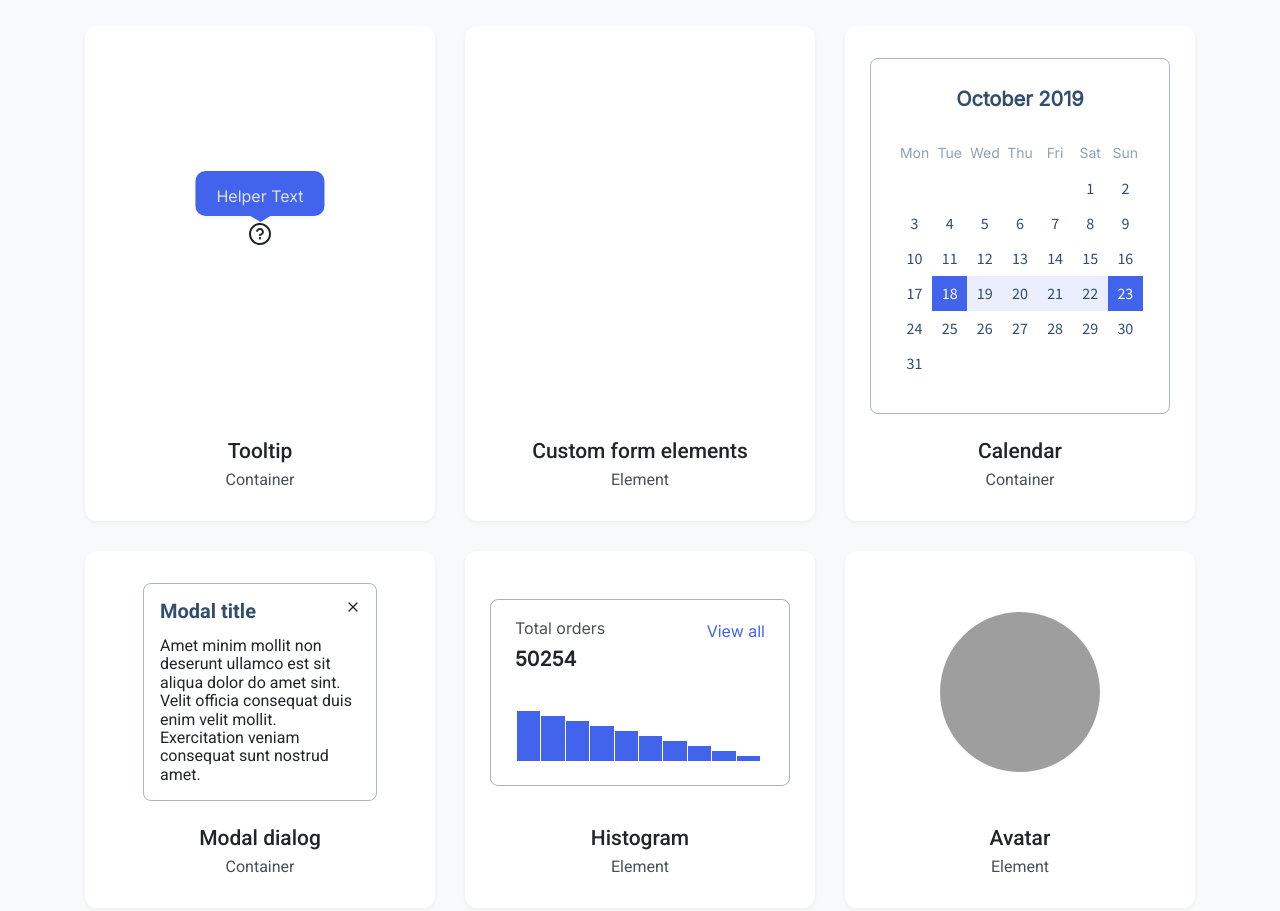
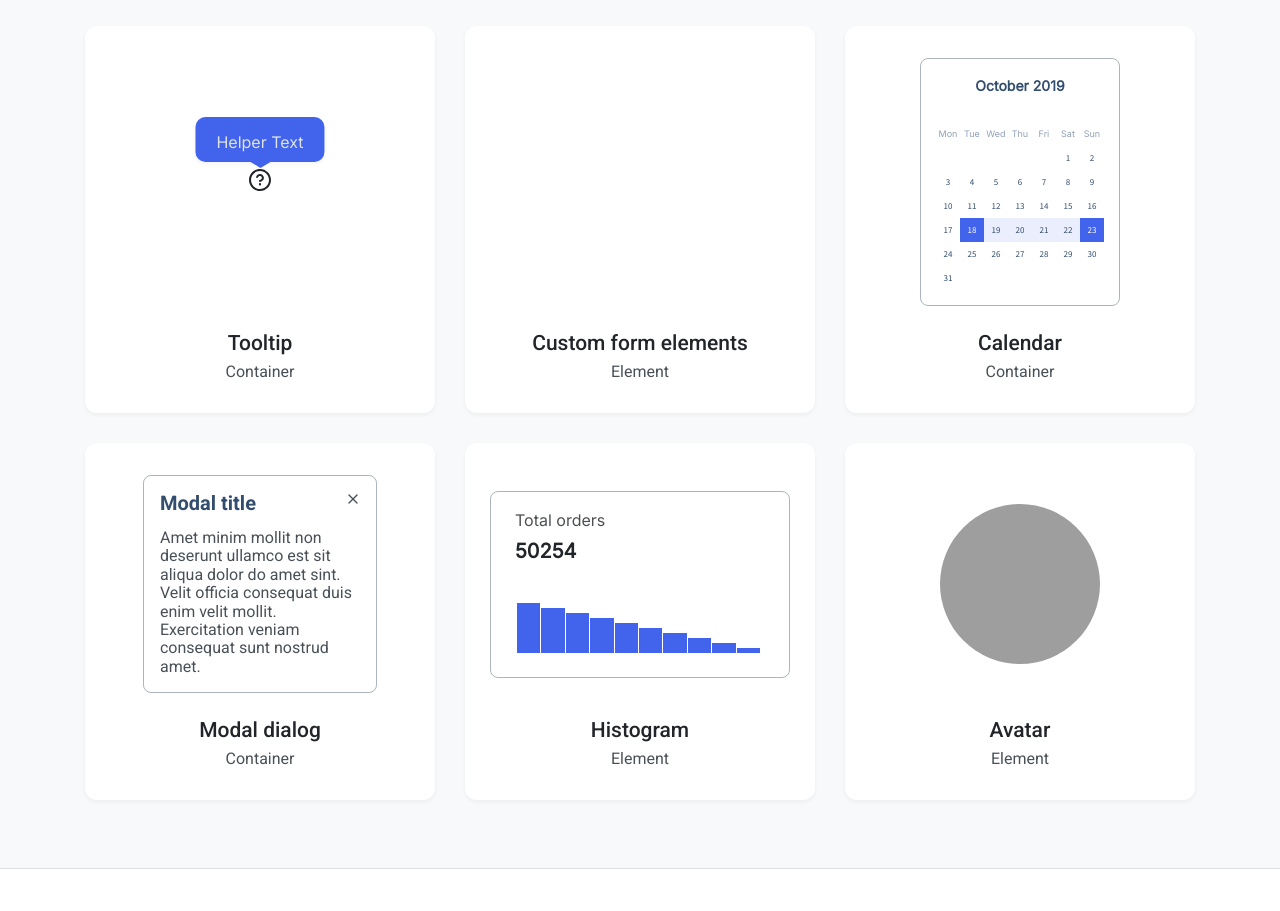
Before and after one commit to js-tasks-ru/htmlcss-20230411_valentina-471094, a website: page index.html in a window 1280 px wide. Shown: the part 280-1191 px from the top of the page. Drawn offline with Linux system fonts and the light colour scheme; grey boxes are pictures that could not be loaded.

Commit message:
dz5-5-logo

```diff
--- a/05-lection3/01-tooltip/tooltip.css
+++ b/05-lection3/01-tooltip/tooltip.css
@@ -37,6 +37,7 @@
 .tooltip__trigger {
   width: 24px;
   height: 24px;
+  color: var(--black);
 }
 
 .tooltip__trigger:hover ~ .tooltip__bubble {
--- a/05-lection3/02-modal/modal.css
+++ b/05-lection3/02-modal/modal.css
@@ -33,6 +33,7 @@
 .modal__content {
   margin: 0;
   padding-top: 14px;
+  color: var(--grey-5);
 }
 
 .modal__close-trigger {
@@ -42,6 +43,7 @@
   cursor: pointer;
   width: 16px;
   height: 16px;
+  color: var(--grey-5);
 }
 
 .modal__window_preview {
--- a/05-lection3/03-calendar/calendar.css
+++ b/05-lection3/03-calendar/calendar.css
@@ -10,7 +10,7 @@
   line-height: 20px;
   padding: 28px 26px 32px;
   width: 100%;
-  max-width: 304px;
+  max-width: 300px;
 }
 
 .calendar__title {
@@ -60,3 +60,16 @@
 .calendar__item_between-active {
   background: var(--grey-6);
 }
+
+.calendar_preview {
+  width: 200px;
+  padding: 15px;
+}
+
+.calendar_preview .calendar__title {
+  font-size: 14px;
+}
+
+.calendar_preview .calendar__item {
+  font-size: 9px;
+}
--- a/components/card/card.css
+++ b/components/card/card.css
@@ -9,6 +9,8 @@
   flex-direction: column;
   gap: 25px;
   box-sizing: border-box;
+  cursor: pointer;
+  text-decoration: none;
 }
 
 .card__context {
--- a/index.html
+++ b/index.html
@@ -16,7 +16,7 @@
     <main class="context page__main">
       <div class="container">
         <div class="context__cards">
-          <div class="card">
+          <a class="card" href="pages/tooltip.html">
             <div class="card__context">
               <div class="tooltip tooltip_show-helper">
                 <svg class="tooltip__trigger"><use href="../../assets/images/icons.svg#help"></use></svg>
@@ -27,17 +27,17 @@
               <h3 class="card__title">Tooltip</h3>
               <div class="card__sub-title">Container</div>
             </div>
-          </div>
-          <div class="card">
+          </a>
+          <a class="card" href="pages/elements.html">
             <div class="card__context"></div>
             <div class="card__info">
               <h3 class="card__title">Custom form elements</h3>
               <div class="card__sub-title">Element</div>
             </div>
-          </div>
-          <div class="card">
+          </a>
+          <a class="card" href="pages/calendar.html">
             <div class="card__context">
-              <div class="calendar">
+              <div class="calendar calendar_preview">
                 <div class="calendar__title">October 2019</div>
                 <div class="calendar__wrapper">
                   <div class="calendar__inner">
@@ -92,8 +92,8 @@
               <h3 class="card__title">Calendar</h3>
               <div class="card__sub-title">Container</div>
             </div>
-          </div>
-          <div class="card">
+          </a>
+          <a class="card" href="pages/modal.html">
             <div class="card__context">
               <div class="modal__window modal__window_preview">
                 <svg id="modal-close" class="modal__close-trigger">
@@ -111,8 +111,8 @@
               <h3 class="card__title">Modal dialog</h3>
               <div class="card__sub-title">Container</div>
             </div>
-          </div>
-          <div class="card">
+          </a>
+          <a class="card" href="pages/histogram.html">
             <div class="card__context">
               <div class="histogram">
                 <div class="histogram__header">
@@ -124,9 +124,6 @@
                       50254
                     </h4>
                   </div>
-                  <a class="histogram__toggler">
-                    View all
-                  </a>
                 </div>
                 <div class="histogram__context">
                   <div class="histogram__column" style="height: 100%"></div>
@@ -146,8 +143,8 @@
               <h3 class="card__title">Histogram</h3>
               <div class="card__sub-title">Element</div>
             </div>
-          </div>
-          <div class="card">
+          </a>
+          <a class="card" href="pages/avatar.html">
             <div class="card__context">
               <div class="avatar avatar_large">
                 <img class="avatar__img" src="https://lumiere-a.akamaihd.net/v1/images/p_disneymovies_avatarthewayofwater_1710_b7d39b03.jpeg?region=0%2C0%2C540%2C810" alt="avatar">
@@ -157,7 +154,7 @@
               <h3 class="card__title">Avatar</h3>
               <div class="card__sub-title">Element</div>
             </div>
-          </div>
+          </a>
         </div>
       </div>
     </main>
```
Also changed, not shown: pages/avatar.html (added, +10 -0 lines), pages/calendar.html (added, +10 -0 lines), pages/elements.html (added, +10 -0 lines), pages/histogram.html (added, +10 -0 lines), pages/modal.html (added, +10 -0 lines), pages/tooltip.html (added, +10 -0 lines).
